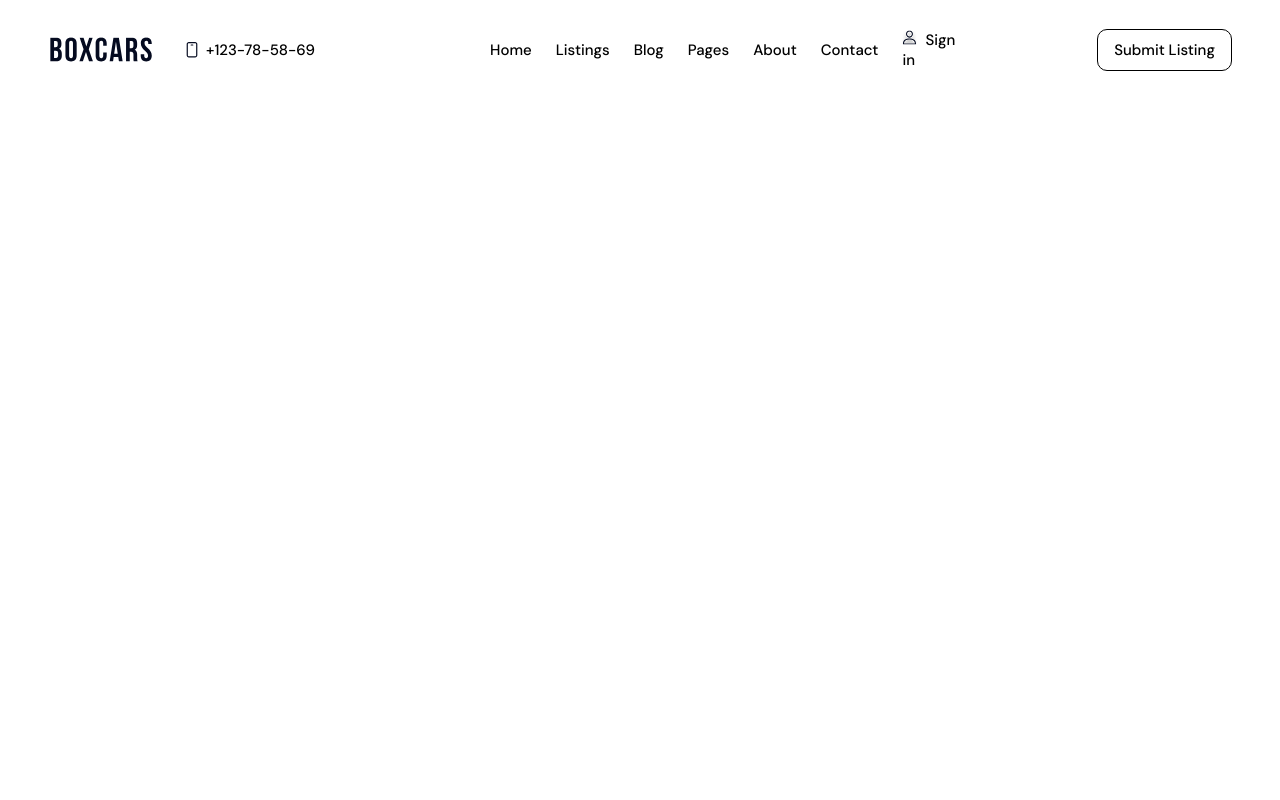
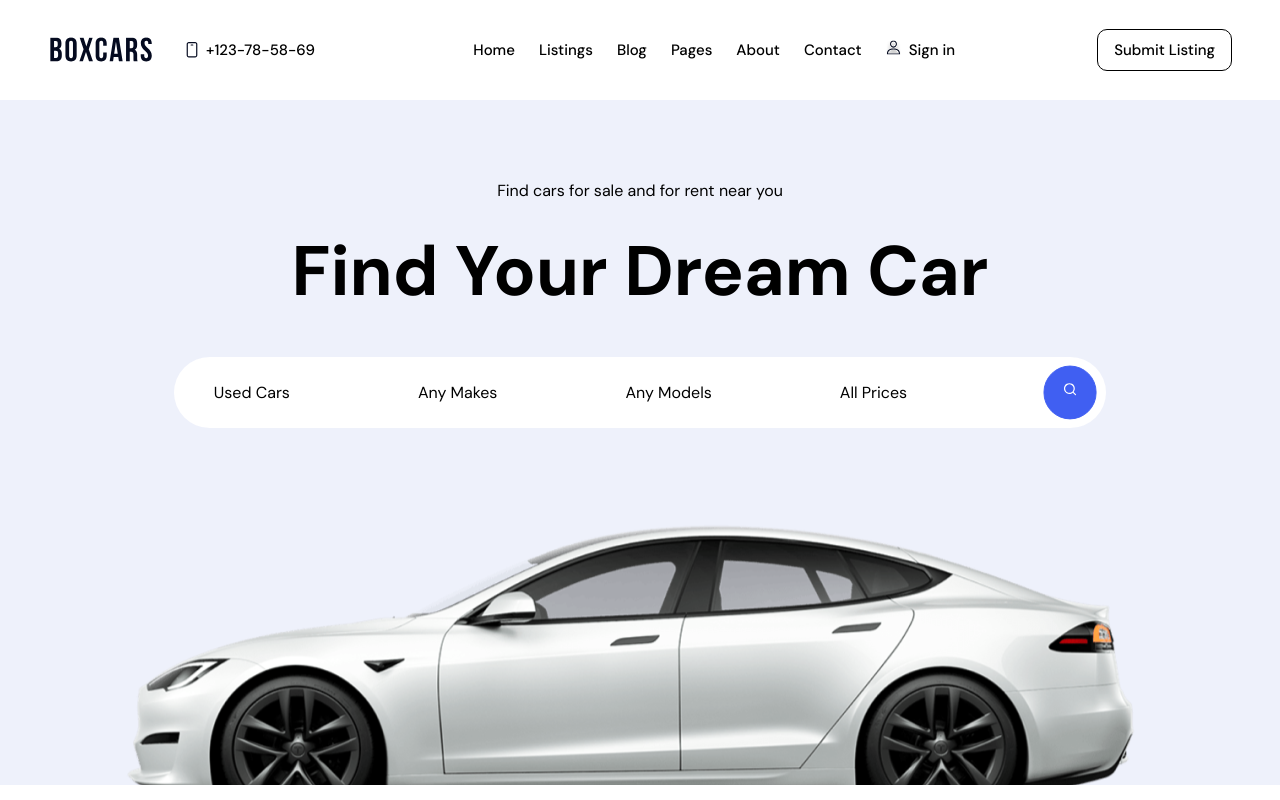
Before and after one commit to voskreshaumertvbIx/landing-car, a React (Create React App) app: page / in a window 1280 px wide. Built offline with nearby package versions, Linux system fonts and the light colour scheme.

Commit message:
adding sub-main

```diff
--- a/src/App.css
+++ b/src/App.css
@@ -1,3 +1,6 @@
+*{
+  margin: 0;
+}
 .App {
   text-align: center;
 }
--- a/src/App.tsx
+++ b/src/App.tsx
@@ -1,11 +1,13 @@
 
 import './App.css';
 import Header from './components/header/header';
+import SubMain from './components/sub_main/sub_main';
 
 function App() {
   return (
    <>
    <Header/>
+   <SubMain/>
    </>
   );
 }
--- a/src/components/header/style.module.css
+++ b/src/components/header/style.module.css
@@ -35,7 +35,7 @@
 }
 
 .navigation_container {
-  max-width: 40%;
+
 
   display: flex;
   align-items:center
--- /dev/null
+++ b/src/components/sub_main/style.module.css
@@ -0,0 +1,60 @@
+.submain_container{
+
+  position: relative;
+  overflow: hidden;
+  width: 100%;
+  height: clamp(300px, 80%, 685px);
+
+  background-color: rgba(238, 241, 251, 1);
+
+  display: flex;
+  justify-content: center;
+  align-items:center;
+  flex-direction: column;
+}
+
+.header_container{
+  margin-top: 5rem;
+
+}
+.header_text{
+
+text-align: center;
+}
+.main_header{
+  margin-top: 25px;
+  font-size: 70px;
+  font-weight: bold;
+}
+.search_container{
+
+
+  display: flex;
+  justify-content: space-between;
+  align-items:center;
+
+  background-color:white;
+  border-radius: 40px;
+
+  margin-top: 2.5rem;
+}
+.search_list{
+  display: flex;
+
+  list-style-type: none;
+}
+.search_item{
+  margin-right: 8rem;
+}
+.search_icon{
+  margin: 0.5rem;
+
+  width: 55px;
+  height: 55px;
+}
+.car_background{
+
+  position: relative;
+  top: 4rem;
+
+}
--- /dev/null
+++ b/src/components/sub_main/sub_main.tsx
@@ -0,0 +1,37 @@
+import styles from "./style.module.css";
+
+const clarity = [
+  {
+    name: "Used Cars",
+  },
+  {
+    name: "Any Makes",
+  },
+  {
+    name: "Any Models",
+  },
+  {
+    name: "All Prices",
+  },
+];
+const SubMain = () => {
+  return (
+    <div className={styles.submain_container}>
+      <header className={styles.header_container}>
+        <p className={styles.header_text}>Find cars for sale and for rent near you</p>
+        <h1 className={styles.main_header}>Find Your Dream Car</h1>
+      </header>
+      <div className={styles.search_container}>
+        <ul className={styles.search_list}>
+          {clarity.map(({ name }, index) => {
+            return <li className={styles.search_item} key={index}>{name}</li>;
+          })}
+        </ul>
+        <img className={styles.search_icon}src="./img/Buttonsearch_bar.svg" alt="" />
+      </div>
+      <img className={styles.car_background} src="./img/car_on_slider.svg" alt="car for slider" />
+    </div>
+  );
+};
+
+export default SubMain;
```
Also changed, not shown: public/img/Buttonsearch_bar.svg (added), public/img/car_on_slider.svg (added).
